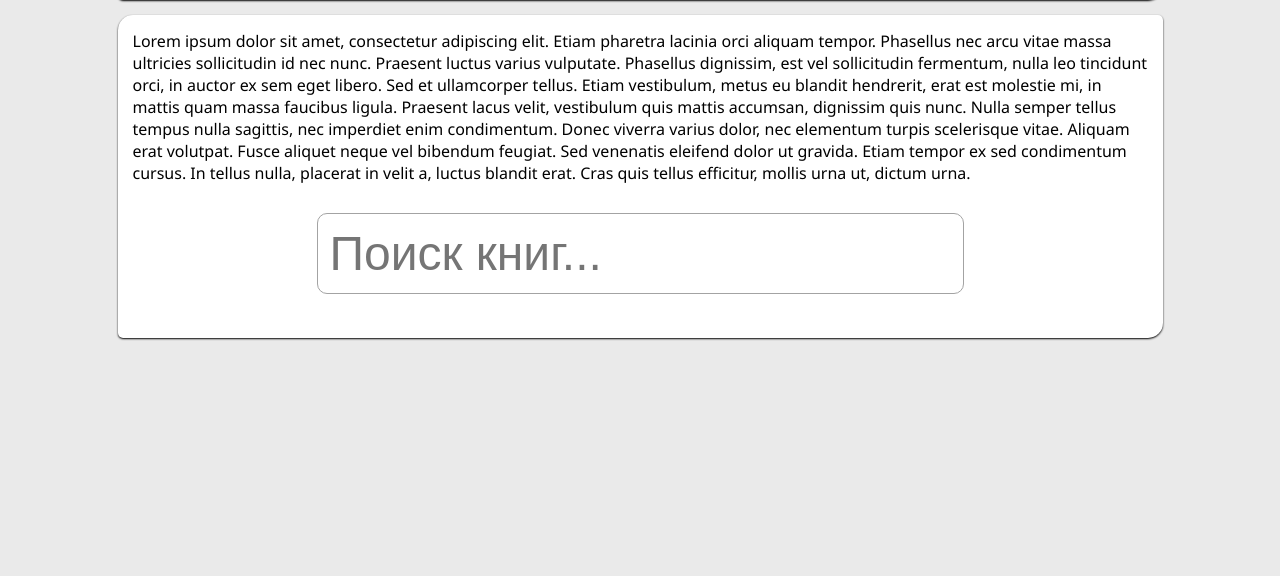
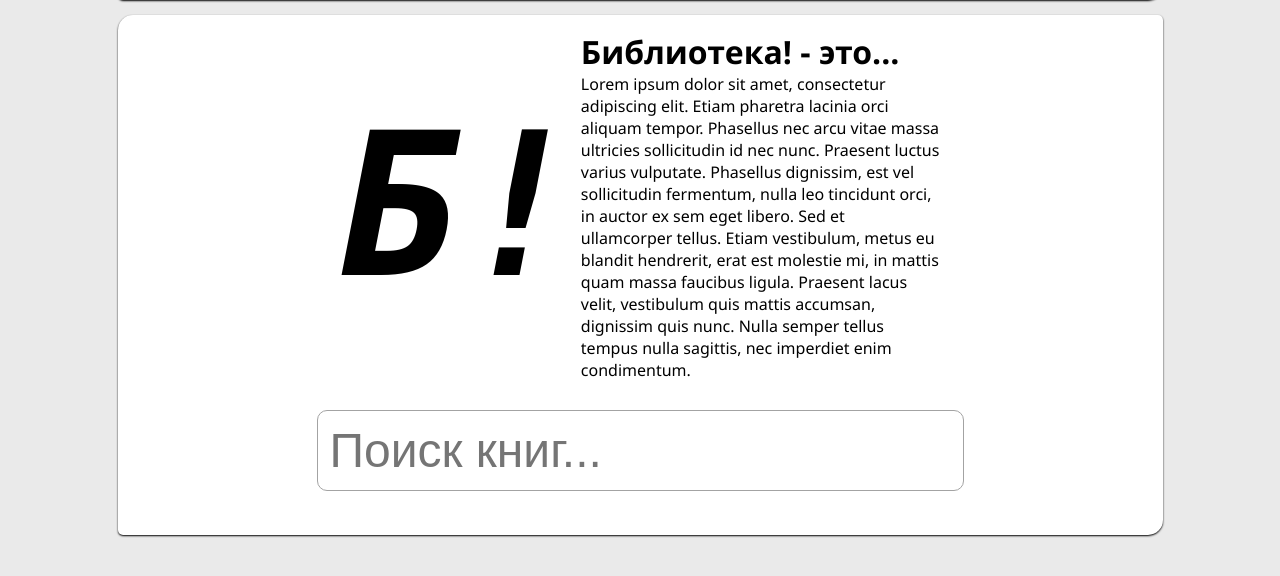
Before and after one commit to Scorecard0359/biblio-top, a Python web app: template templates/index.html in a window 1280 px wide. Shown: the part 111-687 px from the top of the page. Run offline with Jinja, Linux system fonts and the light colour scheme; the template is opened without the code that fills it, so the values that code supplies are empty.

Commit message:
Небольшие изменения

```diff
--- a/static/style.css
+++ b/static/style.css
@@ -34,7 +34,7 @@ header li a:hover, .not-found-info a:hover, .books-item a:hover {
     text-decoration: underline;
 }
 
-.header-logo, .not-found #logo {
+.header-logo, .not-found #logo, .mainpage-intro #logo {
     font-weight: bold;
     font-size: 48px;
     font-style: italic;
@@ -77,6 +77,13 @@ header {
     border-radius: 5px;
 }
 
+.mainpage-intro {
+    display: flex;
+    width: 600px;
+    margin: 0 auto;
+    align-items: center;
+}
+
 .not-found {
     display: flex;
     align-items: center;
@@ -86,7 +93,7 @@ header {
     gap: 30px;
 }
 
-.not-found #logo {
+.not-found #logo, .mainpage-intro #logo {
     font-size: 200px;
 }
 
@@ -103,6 +110,14 @@ header {
 .not-found-info #links {
     font-size: 18px;
     margin-top: 10px;
+}
+
+.notify {
+    padding: 12px;
+    font-size: 20px;
+    background-color: rgb(255, 213, 135);
+    border-radius: 12px;
+    border: 1px solid rgb(203, 132, 0);
 }
 
 form {
--- a/templates/add-book.html
+++ b/templates/add-book.html
@@ -4,7 +4,7 @@
 
 {% block content %}
     {% if notify %}
-        <p>{{ notify }}</p>
+        <div class="notify">{{ notify }}</div>
     {% endif %}
     <form method="post">
         <p><label for="title">Название:</label></p>
--- a/templates/edit-book.html
+++ b/templates/edit-book.html
@@ -4,7 +4,7 @@
 
 {% block content %}
     {% if notify %}
-        <p>{{ notify }}</p>
+        <div class="notify">{{ notify }}</div>
     {% endif %}
     <form method="post">
         <p><label for="title">Название:</label></p>
--- a/templates/edit-prog.html
+++ b/templates/edit-prog.html
@@ -4,7 +4,7 @@
 
 {% block content %}
     {% if notify %}
-        <p>{{ notify }}</p>
+        <div class="notify">{{ notify }}</div>
     {% endif %}
     <form method="post">
         <p><label for="pages">Сколько страниц прочитано (максимум {{ progress.max_pages }}):</label></p>
--- a/templates/index.html
+++ b/templates/index.html
@@ -3,7 +3,13 @@
 {% block title %}Главная{% endblock %}
 
 {% block content %}
-    <p>Lorem ipsum dolor sit amet, consectetur adipiscing elit. Etiam pharetra lacinia orci aliquam tempor. Phasellus nec arcu vitae massa ultricies sollicitudin id nec nunc. Praesent luctus varius vulputate. Phasellus dignissim, est vel sollicitudin fermentum, nulla leo tincidunt orci, in auctor ex sem eget libero. Sed et ullamcorper tellus. Etiam vestibulum, metus eu blandit hendrerit, erat est molestie mi, in mattis quam massa faucibus ligula. Praesent lacus velit, vestibulum quis mattis accumsan, dignissim quis nunc. Nulla semper tellus tempus nulla sagittis, nec imperdiet enim condimentum. Donec viverra varius dolor, nec elementum turpis scelerisque vitae. Aliquam erat volutpat. Fusce aliquet neque vel bibendum feugiat. Sed venenatis eleifend dolor ut gravida. Etiam tempor ex sed condimentum cursus. In tellus nulla, placerat in velit a, luctus blandit erat. Cras quis tellus efficitur, mollis urna ut, dictum urna.</p>
+    <div class="mainpage-intro">
+        <p id="logo">Б!</p>
+        <div class="rightside">
+            <h1>Библиотека! - это...</h1>
+            <p>Lorem ipsum dolor sit amet, consectetur adipiscing elit. Etiam pharetra lacinia orci aliquam tempor. Phasellus nec arcu vitae massa ultricies sollicitudin id nec nunc. Praesent luctus varius vulputate. Phasellus dignissim, est vel sollicitudin fermentum, nulla leo tincidunt orci, in auctor ex sem eget libero. Sed et ullamcorper tellus. Etiam vestibulum, metus eu blandit hendrerit, erat est molestie mi, in mattis quam massa faucibus ligula. Praesent lacus velit, vestibulum quis mattis accumsan, dignissim quis nunc. Nulla semper tellus tempus nulla sagittis, nec imperdiet enim condimentum.</p>
+        </div>
+    </div>
     <div style="text-align: center;">
         <form method="get" action="/search">
             <p><input type="text" name="q" id="q" class="search-field" placeholder="Поиск книг..."></p>
--- a/templates/login.html
+++ b/templates/login.html
@@ -4,7 +4,7 @@
 
 {% block content %}
     {% if error %}
-        <p>{{ error }}!</p>
+        <div class="notify">{{ error }}</div>
     {% endif %}
     <form method="post">
         <p><label for="username">Имя пользователя:</label></p>
--- a/templates/register.html
+++ b/templates/register.html
@@ -4,13 +4,13 @@
 
 {% block content %}
     {% if error %}
-        <p>{{ error }}!</p>
+        <div class="notify">{{ error }}</div>
     {% endif %}
     <form method="post">
         <p><label for="username">Имя пользователя:</label></p>
         <p><input type="text" name="username" id="username"></p>
         <p><label for="password">Пароль:</label></p>
         <p><input type="password" name="password" id="password"></p>
-        <p><input type="submit" value="Зарегистрироваться"></p>
+        <p><input type="submit" value="Регистрация"></p>
     </form>
 {% endblock %}
```
Also changed, not shown: app.py (+3 -4 lines).
